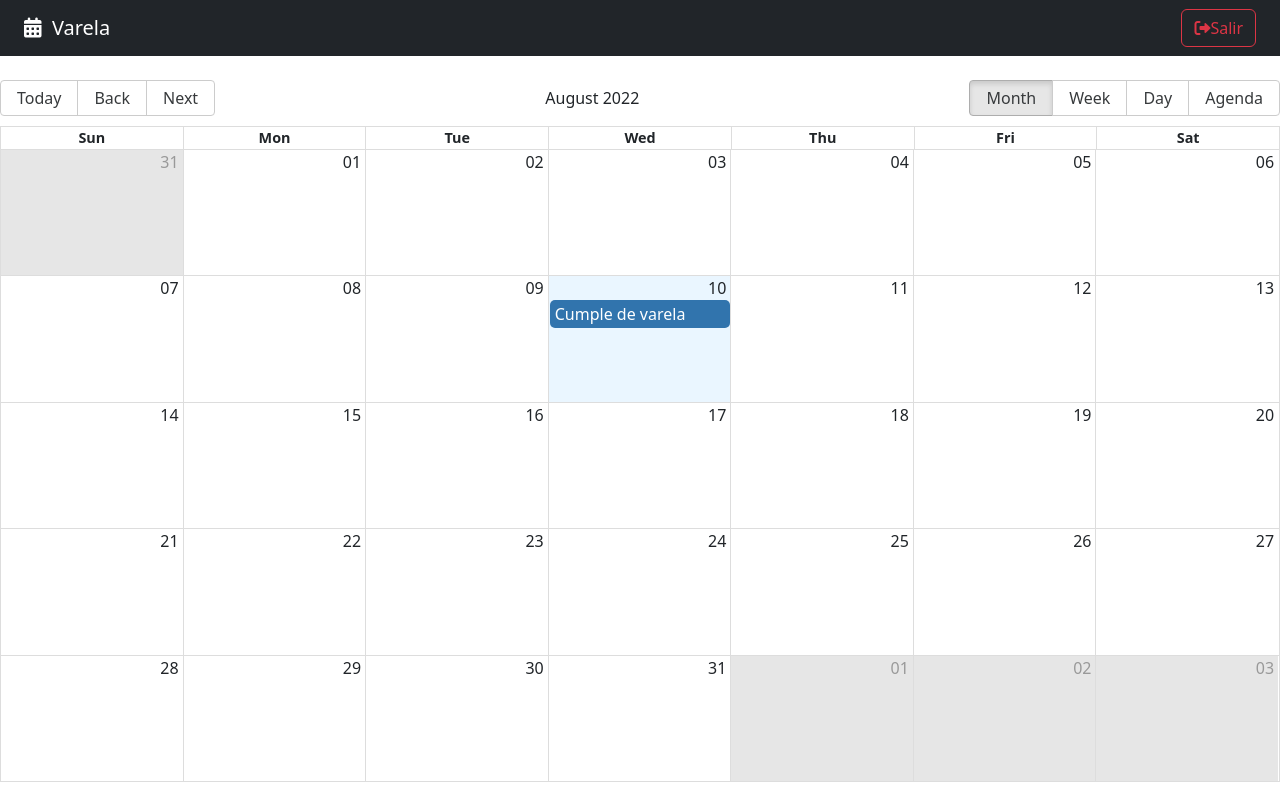
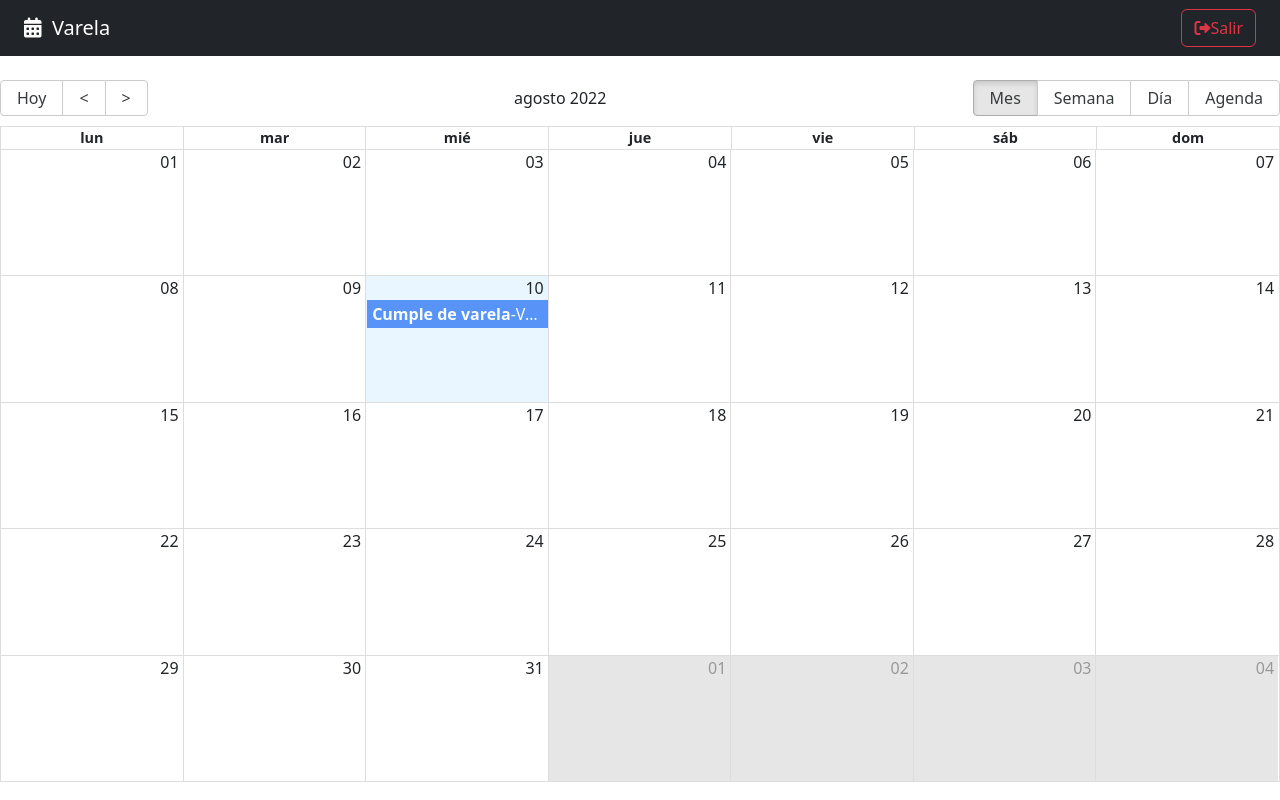
Before and after one commit to tonovarela/calendarApp-react, a React (Vite) app: page / in a window 1280 px wide. Built offline with nearby package versions, Linux system fonts and the light colour scheme.

Commit message:
Se crea el componente CalendarEvent para sobreescribir el componente event del plugin de Calendar

```diff
--- /dev/null
+++ b/src/calendar/components/CalendarEvent.jsx
@@ -0,0 +1,17 @@
+
+
+export const CalendarEvent = ({ event }) => {
+  const { title, user } = event;
+
+
+  return (
+    <>
+      <strong>{title}</strong>
+      <span>-{user.name}</span>
+
+
+    </>
+  )
+
+
+}
--- a/src/calendar/index.js
+++ b/src/calendar/index.js
@@ -1,3 +1,4 @@
 export * from './pages/CalendarPage';
 
 export * from './components/NavBar';
+export * from './components/CalendarEvent';
--- a/src/calendar/pages/CalendarPage.jsx
+++ b/src/calendar/pages/CalendarPage.jsx
@@ -1,22 +1,12 @@
-import { Calendar, dateFnsLocalizer } from 'react-big-calendar'
-import enUS from 'date-fns/locale/en-US'
-import { addHours,format,parse,startOfWeek,getDay } from 'date-fns'
-import 'react-big-calendar/lib/css/react-big-calendar.css';
-
-import { NavBar } from '../';
+import { Calendar } from 'react-big-calendar'
 
 
+import { addHours} from 'date-fns'
+import 'react-big-calendar/lib/css/react-big-calendar.css';
+import { NavBar,CalendarEvent } from '../';
+import { localizer,messages } from '../../helpers';
 
-const locales = {
-  'en-US': enUS,
-}
-const localizer = dateFnsLocalizer({
-  format,
-  parse,
-  startOfWeek,
-  getDay,
-  locales,
-})
+
 const events = [{
   title: "Cumple de varela",
   notes: "Se tiene que comprar el pastel",
@@ -29,16 +19,36 @@
   }
 }]
 export const CalendarPage = () => {
+
+  const eventStyleGetter =( {event,start,end,isSelected})=>{
+    //console.log({event,start,end,isSelected});
+    const style = {
+      backgroundColor:"#347CF7",
+      borderRadius:"0px",
+      opacity:0.8,
+      color:"white"
+    }
+    return {
+      style
+    }
+  }
+
   return (
     <>
       <NavBar></NavBar>
 
       <Calendar
+        culture='es'
+        eventPropGetter={eventStyleGetter}
+        messages={messages}
         localizer={localizer}
         events={events}
         startAccessor="start"
         endAccessor="end"
         style={{ height: 'calc(100vh - 98px)' }}
+        components={{
+          event:CalendarEvent
+        }}
       />
     </>
   )
--- /dev/null
+++ b/src/helpers/calendarLocalize.js
@@ -0,0 +1,34 @@
+import {format,parse,startOfWeek,getDay } from 'date-fns'
+
+import esEs from 'date-fns/locale/es'
+import { dateFnsLocalizer } from 'react-big-calendar';
+
+const locales = {
+  'es': esEs,
+}
+
+
+export const messages = {
+  allDay: 'Todo el día',
+  previous: '<',
+  next: '>',
+  today: 'Hoy',
+  month: 'Mes',
+  week: 'Semana',
+  day: 'Día',
+  agenda: 'Agenda',
+  date: 'Fecha',
+  time: 'Hora',
+  event: 'Evento',
+  noEventsInRange: 'No hay eventos en este rango',
+  showMore: total => `+ Ver más (${total})`
+};
+
+
+export  const localizer = dateFnsLocalizer({
+    format,
+    parse,
+    startOfWeek,
+    getDay,
+    locales,
+  })
--- /dev/null
+++ b/src/helpers/index.js
@@ -0,0 +1 @@
+export  * from './calendarLocalize';
```
